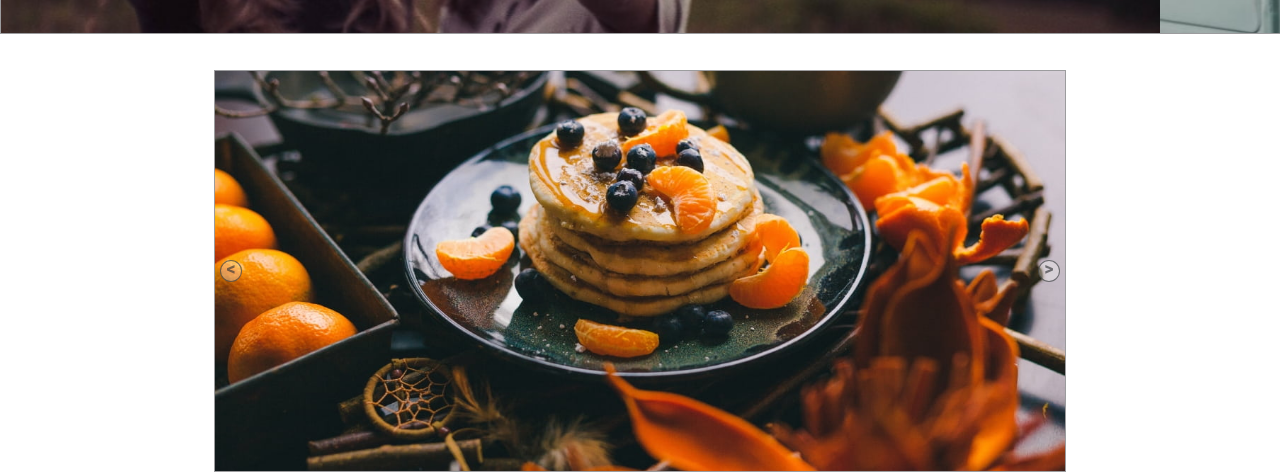
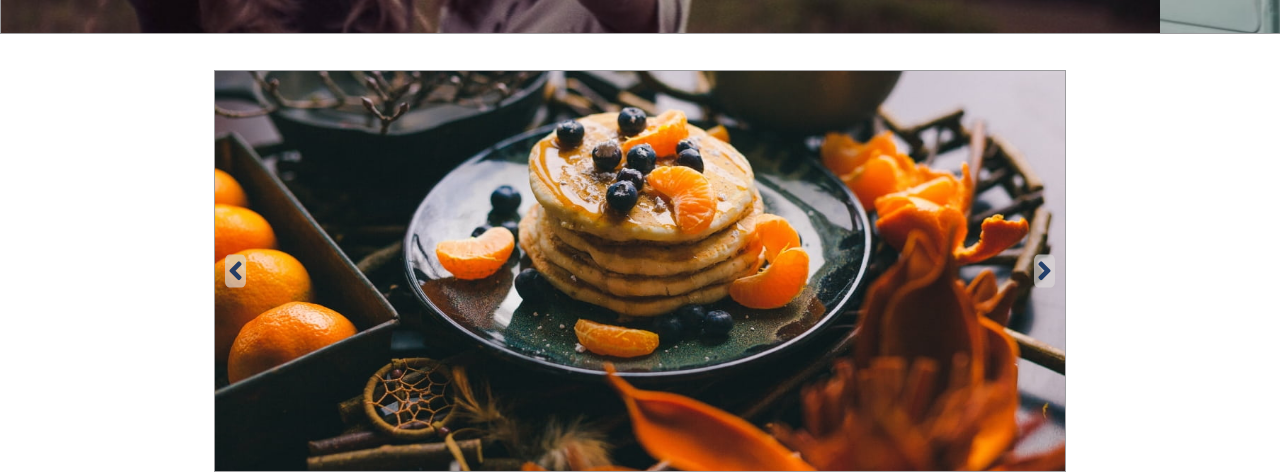
Before and after one commit to DSerhiy/MySlider, a website with bundled scripts: page index.html in a window 1280 px wide. Shown: the part 418-890 px from the top of the page. Built offline with nearby package versions, Linux system fonts and the light colour scheme; files whose address does not match are found by name.

Commit message:
new btn styles are added

```diff
--- a/index.html
+++ b/index.html
@@ -4,6 +4,8 @@
   <meta charset="UTF-8">
   <meta name="viewport" content="width=device-width, initial-scale=1.0">
   <meta http-equiv="X-UA-Compatible" content="ie=edge">
+  <link rel="stylesheet" href="https://use.fontawesome.com/releases/v5.8.1/css/solid.css" integrity="sha384-QokYePQSOwpBDuhlHOsX0ymF6R/vLk/UQVz3WHa6wygxI5oGTmDTv8wahFOSspdm" crossorigin="anonymous">
+  <link rel="stylesheet" href="https://use.fontawesome.com/releases/v5.8.1/css/fontawesome.css" integrity="sha384-vd1e11sR28tEK9YANUtpIOdjGW14pS87bUBuOIoBILVWLFnS+MCX9T6MMf0VdPGq" crossorigin="anonymous">
   <link rel="stylesheet" href="dist/app.css">
   <title>Document</title>
 </head>
--- a/src/scss/MySlider.scss
+++ b/src/scss/MySlider.scss
@@ -22,30 +22,26 @@
   .btn-right {
     position: absolute;
     z-index: 10;
-    text-align: center;
-    line-height: 16px;
-    cursor: pointer;
-    width: 20px;
-    height: 20px;
     top: 50%;
     transform: translateY(-50%);
-    border: 1px solid rgba(46, 48, 51, 0.623);
-    border-radius: 50%;
-    background-color: rgba(255, 255, 255, 0.322);
-    font-family: 'Roboto', sans-serif;
-    font-weight: 700;
-    color: rgba(46, 48, 51, 0.623);
-    font-size: 18px;
+    font-family: 'Font Awesome 5 Free', sans-serif;
+    font-size: 30px;
+    border-radius: 20%;
+    background-color: rgba(218, 213, 213, 0.678);
+    color: rgba(9, 42, 92, 0.863);
+    cursor: pointer;
   }
 
   .btn-left {
-    left: 5px;
-    &:after {content: '<'}
+    left: 10px;
+    padding: 0 3px;
+    &:after {content: '\f104'}
   }
 
   .btn-right {
-    right: 5px;
-    &:after {content: '>'}
+    padding: 0 3px;
+    right: 10px;
+    &:after {content: '\f105'}
   }
 
   .move-left {transform: translateX(-100%)}
```
